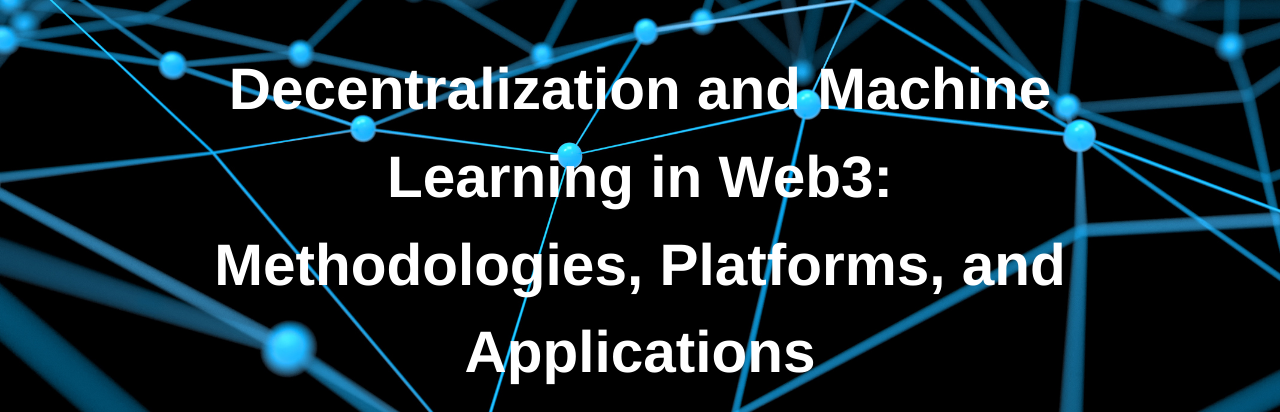
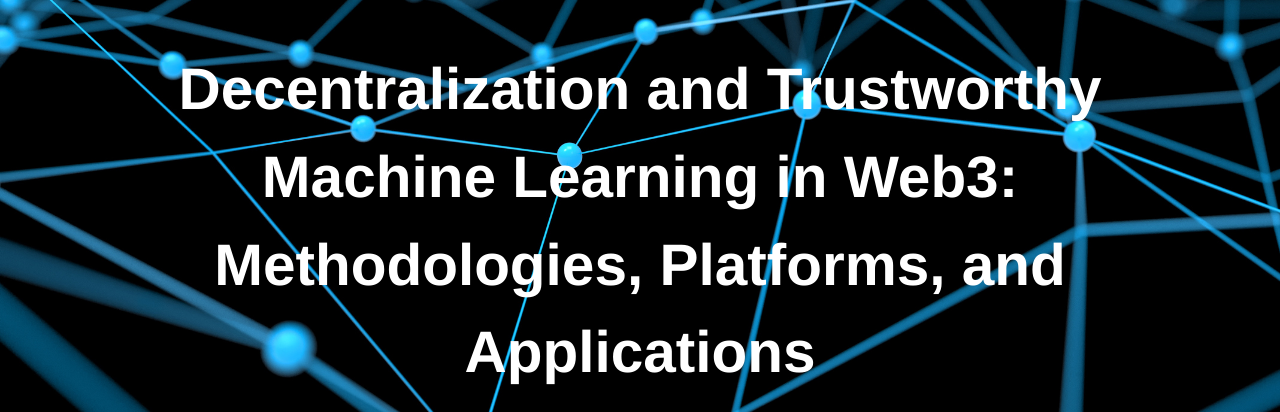
Before and after one commit to AI-secure/DMLW2022, a plain HTML site: page cfp.html in a window 1280 px wide. Shown: the top 412 px of the page. Drawn offline with Linux system fonts and the light colour scheme; a web font is replaced by a local one.

Commit message:
update title

```diff
--- a/cfp.html
+++ b/cfp.html
@@ -28,7 +28,7 @@
     <a id="skip-to-content" href="#content">Skip to the content.</a>
 
     <header class="page-header" role="banner">
-      <h1 class="project-name">Decentralization and Machine Learning in Web3: <br> Methodologies, Platforms, and Applications</h1>
+      <h1 class="project-name">Decentralization and Trustworthy Machine Learning in Web3: <br> Methodologies, Platforms, and Applications</h1>
       <h2 class="project-tagline">Workshop at <a href="https://neurips.cc/">NeurIPS 2022</a><br> In-person, December 3, 2022</h2>
 
 
```
Also changed, not shown: index.html (+1 -1 lines), schedule.html (+1 -1 lines), speakers.html (+1 -1 lines).
